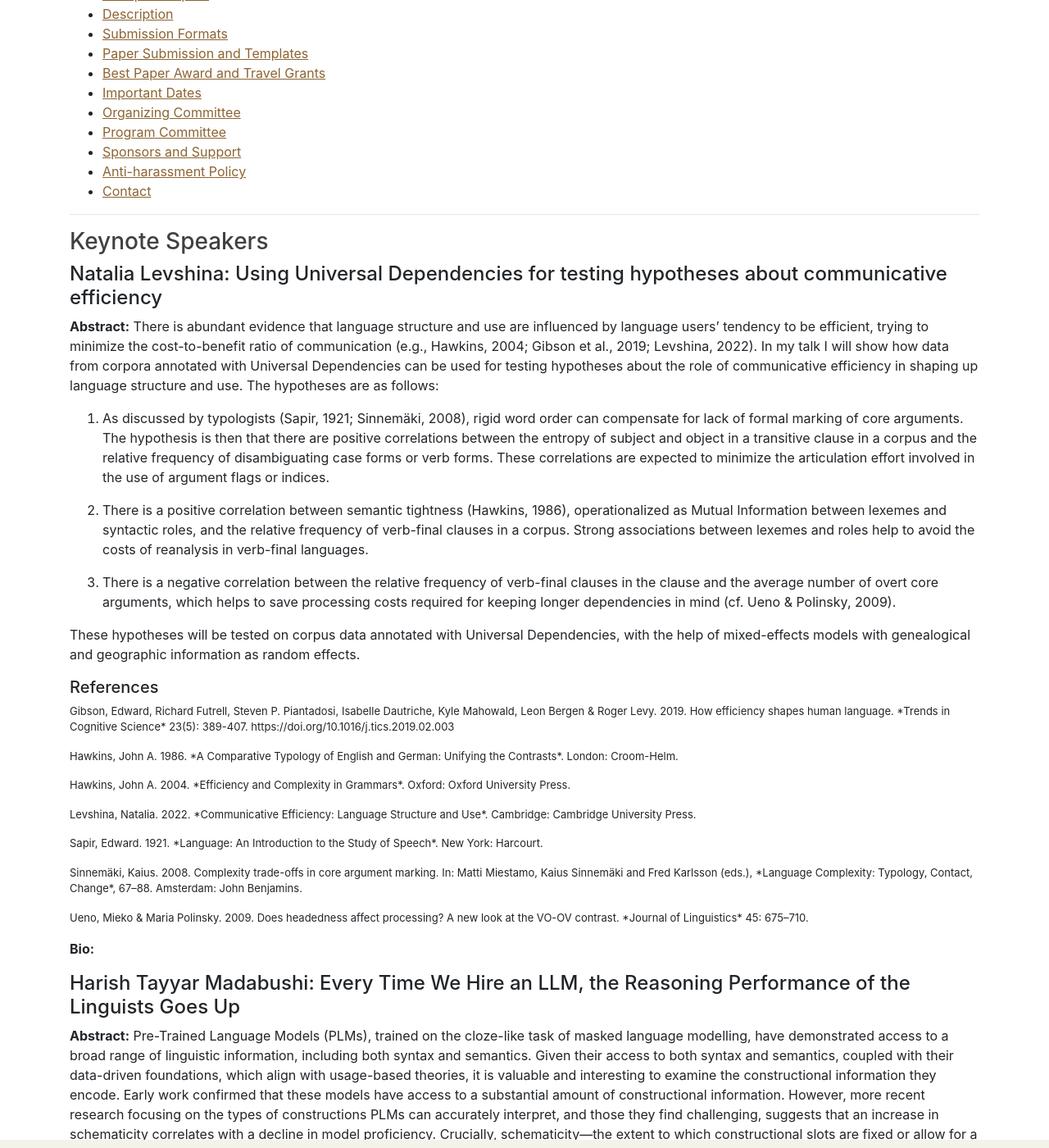
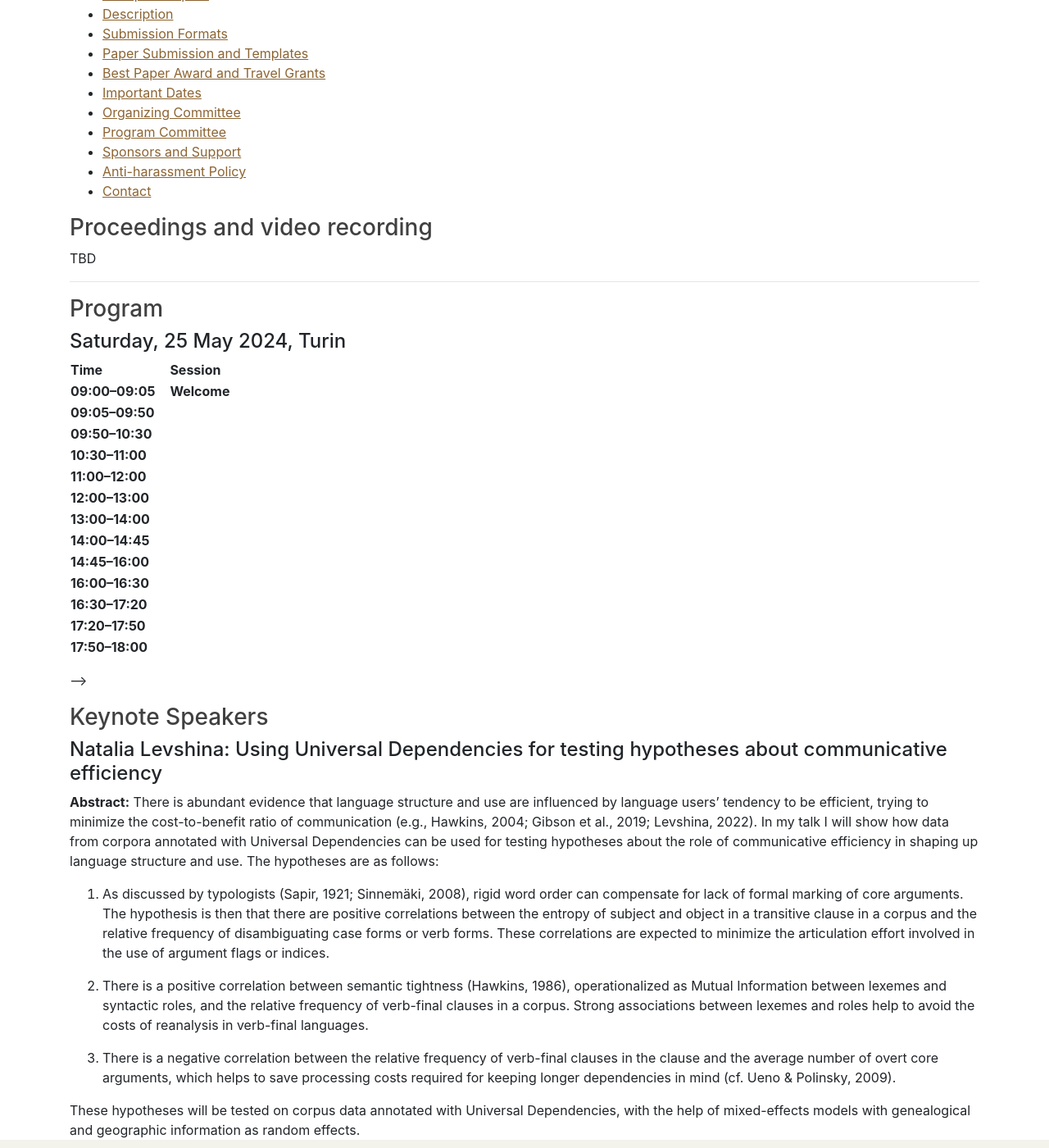
Before and after one commit to multiword/multiword.github.io, a Jekyll site: the page built from mweud2024/index.md, in a window 1280 px wide and 1400 px high, scrolled down 781 px. Shown: the whole window at 82% size. Built offline with Jekyll 4.4.1, drawn with Linux system fonts in a browser that asks for light colours; comment, search, counter and statistics services are not loaded.

Commit message:
Added skeletal program

```diff
--- a/mweud2024/index.md
+++ b/mweud2024/index.md
@@ -60,7 +60,7 @@ The Special Interest Group on the Lexicon ([SIGLEX](http://www.siglex.org/)) of
 -----
 -->
 
-<!--### <a name="proceedings-video"> Proceedings and video recording </a>
+### <a name="proceedings-video"> Proceedings and video recording </a>
 
 TBD
 
@@ -68,10 +68,68 @@ TBD
 
 ### <a name="program"> Program </a>
 
-TBD
+#### Saturday, 25 May 2024, Turin
+
+<table>
+    <tr>
+        <th>Time</th>
+        <th>Session</th>
+    </tr>
+    <tr>
+        <th>09:00–09:05</th>
+        <th>Welcome</th>
+    </tr>
+    <tr>
+        <th>09:05–09:50</th>
+        <th></th>
+    </tr>
+    <tr>
+        <th>09:50–10:30</th>
+        <th></th>
+    </tr>
+    <tr>
+        <th>10:30–11:00</th>
+        <th></th>
+    </tr>
+    <tr>
+        <th>11:00–12:00</th>
+        <th></th>
+    </tr>
+    <tr>
+        <th>12:00–13:00</th>
+        <th></th>
+    </tr>
+    <tr>
+        <th>13:00–14:00</th>
+        <th></th>
+    </tr>
+    <tr>
+        <th>14:00–14:45</th>
+        <th></th>
+    </tr>
+    <tr>
+        <th>14:45–16:00</th>
+        <th></th>
+    </tr>
+    <tr>
+        <th>16:00–16:30</th>
+        <th></th>
+    </tr>
+    <tr>
+        <th>16:30–17:20</th>
+        <th></th>
+    </tr>
+    <tr>
+        <th>17:20–17:50</th>
+        <th></th>
+    </tr>
+    <tr>
+        <th>17:50–18:00</th>
+        <th></th>
+    </tr>
+</table>
+
 -->
-
------
 
 ### <a name="keynotes">Keynote Speakers </a>
 
```
